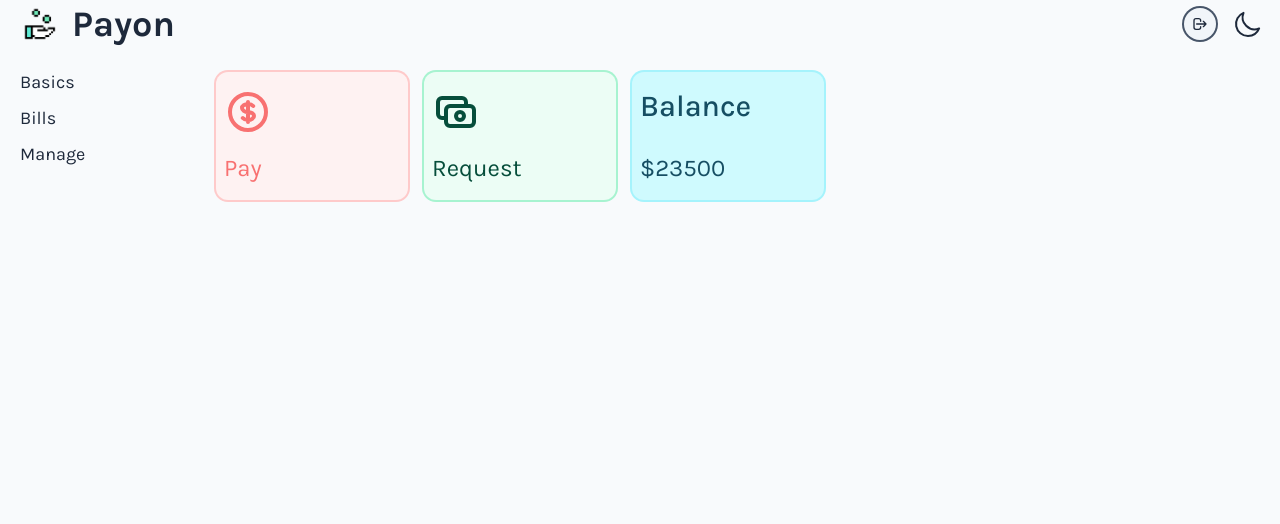
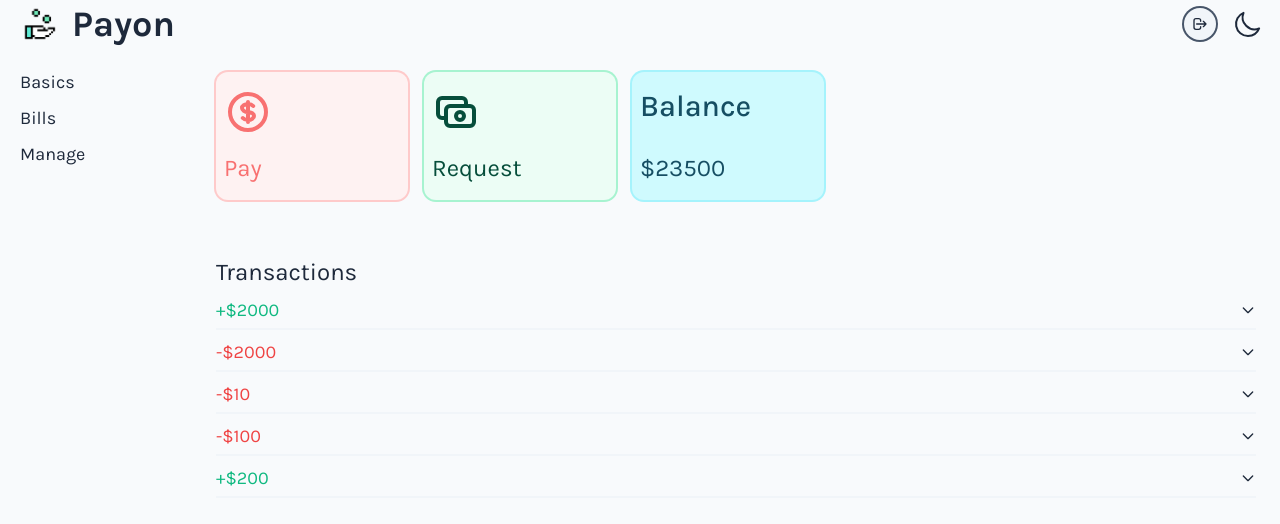
Before and after one commit to pushkarydv/payon-web, a React (Create React App) app: page /dashboard/basics in a window 1280 px wide. Both pictures are taken after a click on the button "Initiate a demo login". Shown: the top 524 px of the page. Built offline with nearby package versions, Linux system fonts and the light colour scheme.

Commit message:
transactions section

```diff
--- /dev/null
+++ b/src/components/dashboardComponents/TransactionBox.js
@@ -0,0 +1,29 @@
+import { ChevronDownIcon, ChevronUpIcon } from "@heroicons/react/outline";
+import React, { useState } from "react";
+
+export default function TransactionBox({ head, type, children }) {
+  const [open, setOpen] = useState(false);
+  function toggle() {
+    open ? setOpen(false) : setOpen(true);
+  }
+  return (
+    <div className="transition-all my-1 py-1 border-b-2 border-b-slate-100">
+      <div
+        className="flex flex-row justify-between text-lg cursor-pointer"
+        onClick={toggle}
+      >
+        <div className={type === "send" ? "text-red-500" : "text-emerald-500"}>
+          {head}
+        </div>
+        <button>
+          {open ? (
+            <ChevronUpIcon className="w-4" />
+          ) : (
+            <ChevronDownIcon className="w-4" />
+          )}
+        </button>
+      </div>
+      {open && <div className="transition-all">{children}</div>}
+    </div>
+  );
+}
--- a/src/pages/DashboardPages/Basics.js
+++ b/src/pages/DashboardPages/Basics.js
@@ -1,24 +1,41 @@
 import { CashIcon, CurrencyDollarIcon } from "@heroicons/react/outline";
 import React from "react";
 import { Data } from "../../components/config/BasicData";
+import TransactionBox from "../../components/dashboardComponents/TransactionBox";
 
 export default function Basics() {
   return (
     <div>
       <div className="flex flex-row flex-wrap">
-        <div className="transition-all  w-48 m-2  px-2 py-4 ring-2 rounded-xl text-red-400 bg-red-50 ring-red-200 flex flex-col items-start justify-between gap-4 cursor-pointer hover:ring-red-400">
+        <div className="transition-all w-[45%] sm:w-48 m-2  px-2 py-4 ring-2 rounded-xl text-red-400 bg-red-50 ring-red-200 flex flex-col items-start justify-between gap-4 cursor-pointer  md:hover:ring-red-300 active:ring-red-400">
           <CurrencyDollarIcon className="w-12" />
           <div className="text-2xl">Pay</div>
         </div>
-        <div className="transition-all  w-48 m-2  px-2 py-4 ring-2 rounded-xl text-emerald-900 bg-emerald-50 ring-emerald-200 flex flex-col items-start justify-between gap-4 cursor-pointer hover:ring-emerald-400">
+        <div className="transition-all w-[45%] sm:w-48 m-2  px-2 py-4 ring-2 rounded-xl text-emerald-900 bg-emerald-50 ring-emerald-200 flex flex-col items-start justify-between gap-4 cursor-pointer  md:hover:ring-emerald-300 active:ring-emerald-400">
           <CashIcon className="w-12" />
           <div className="text-2xl">Request</div>
         </div>
-        <div className="transition-all  w-48 m-2  px-2 py-4 ring-2 rounded-xl text-cyan-900 bg-cyan-100 ring-cyan-200 flex flex-col items-start justify-between gap-4 cursor-pointer hover:ring-cyan-400">
+        <div className="transition-all w-[45%] sm:w-48 m-2  px-2 py-4 ring-2 rounded-xl text-cyan-900 bg-cyan-100 ring-cyan-200 flex flex-col items-start justify-between gap-4 cursor-pointer  md:hover:ring-cyan-300 active:ring-cyan-400">
           <div className="font-medium text-3xl">Balance</div>
           <div className="text-2xl">{Data.bank.balance}</div>
         </div>
       </div>
+      <div className="mt-12 mx-2">
+        <div className="text-2xl">Transactions</div>
+        {Data.bank.transactions.map(([name, type, amount, message, date]) => (
+          <TransactionBox
+            head={type === "send" ? `-${amount}` : `+${amount}`}
+            type={type}
+          >
+            <div>
+              <div>
+                {type === "send" ? "To  " : "From "} {name}
+              </div>
+              <div>{message}</div> <div className="text-sm">{date}</div>
+            </div>
+          </TransactionBox>
+        ))}
+      </div>
     </div>
   );
 }
```
